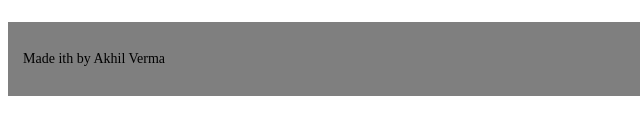
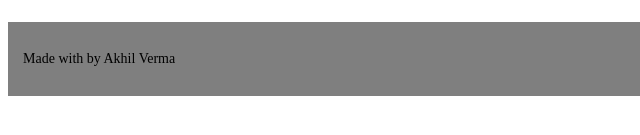
Before and after one commit to akhilverma23/Python-Project, a plain HTML site: page index.html in a window 1280 px wide. Shown: the part 251-386 px from the top of the page, 0-640 px from the left. Drawn offline with Linux system fonts and the light colour scheme.

Commit message:
Update index.html

```diff
--- a/index.html
+++ b/index.html
@@ -37,5 +37,5 @@ Favorities</button>
 </body>
 </html>
 <footer>
-  <p>Made ith by <an>Akhil Verma</span></p>
+  <p>Made with by <an>Akhil Verma</span></p>
   </footer>
```
